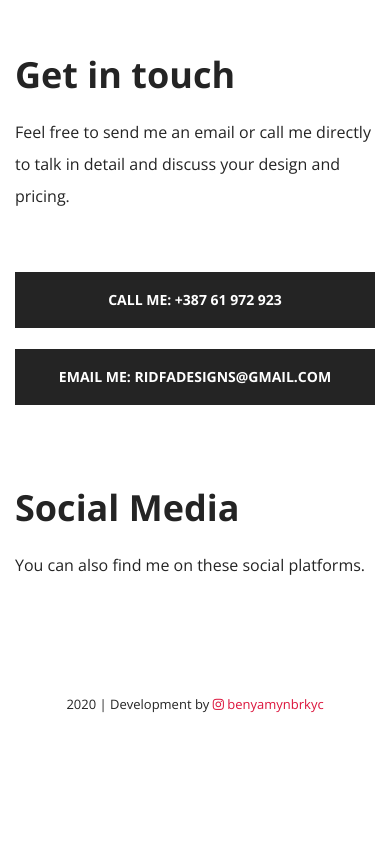
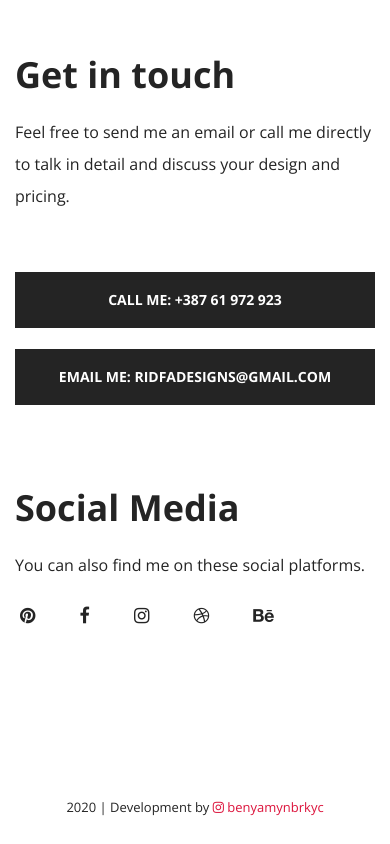
Before and after one commit to benyamynbrkyc/ridfa, a website: page contact.html in a window 390 px wide. Shown: the part 2282-3126 px from the top of the page. Before the commit the page ends 3023 px from the top, so only its background shows below. Drawn offline with nearby package versions, Linux system fonts and the light colour scheme.

Commit message:
close to final v2

```diff
--- a/contact.html
+++ b/contact.html
@@ -222,6 +222,7 @@
                     </p>
                     <div
                       class="header-social"
+                      id="header-social-contact"
                       style="float: left !important; margin-bottom: 100px;"
                     >
                       <a href="" target="_blank"
--- a/css/style.css
+++ b/css/style.css
@@ -1335,6 +1335,9 @@ Responsive
   .header-social {
     display: none;
   }
+  #header-social-contact {
+    display: block !important;
+  }
   .site-menu li a {
     font-size: 30px;
     margin-bottom: 15px;
```
